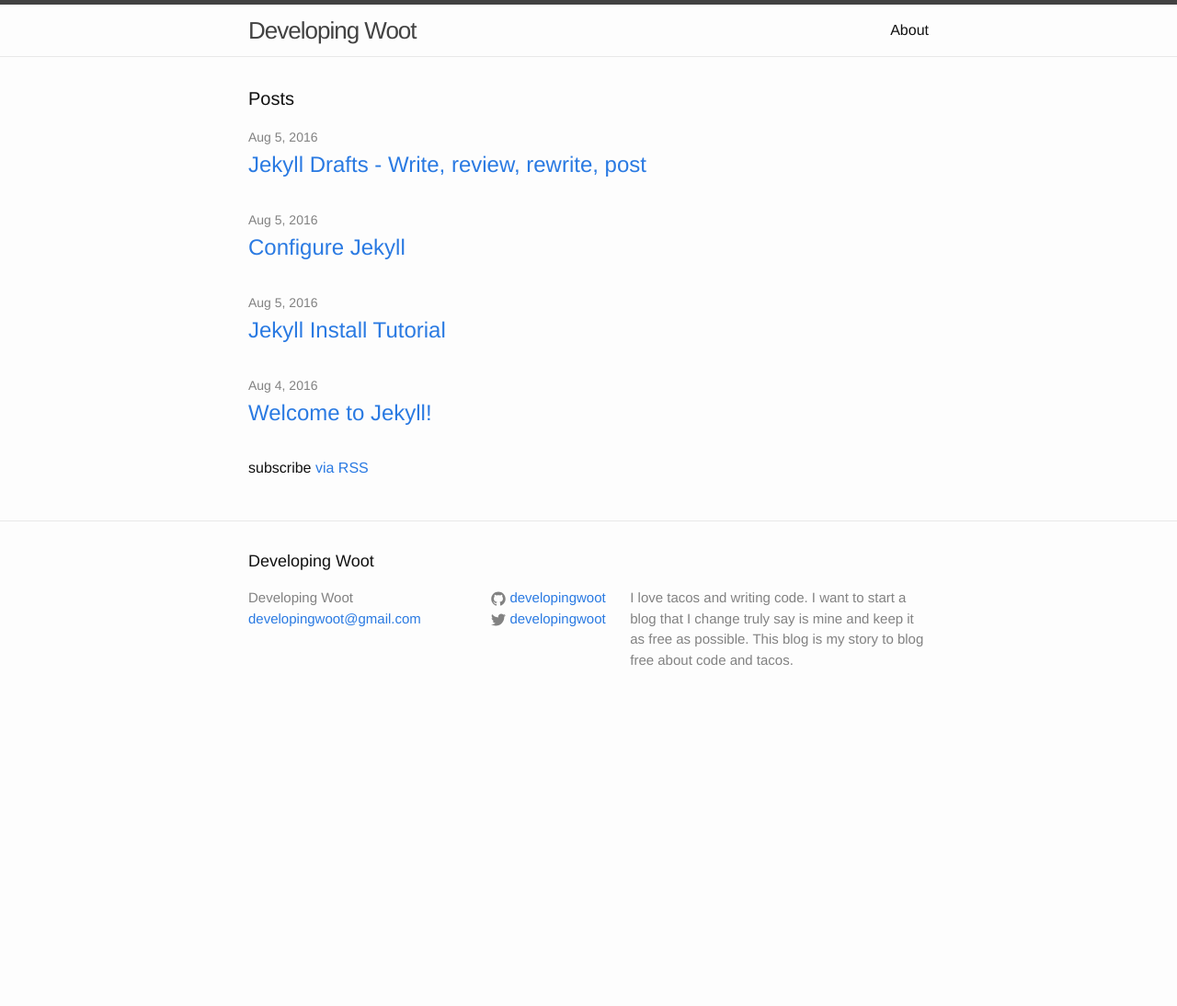
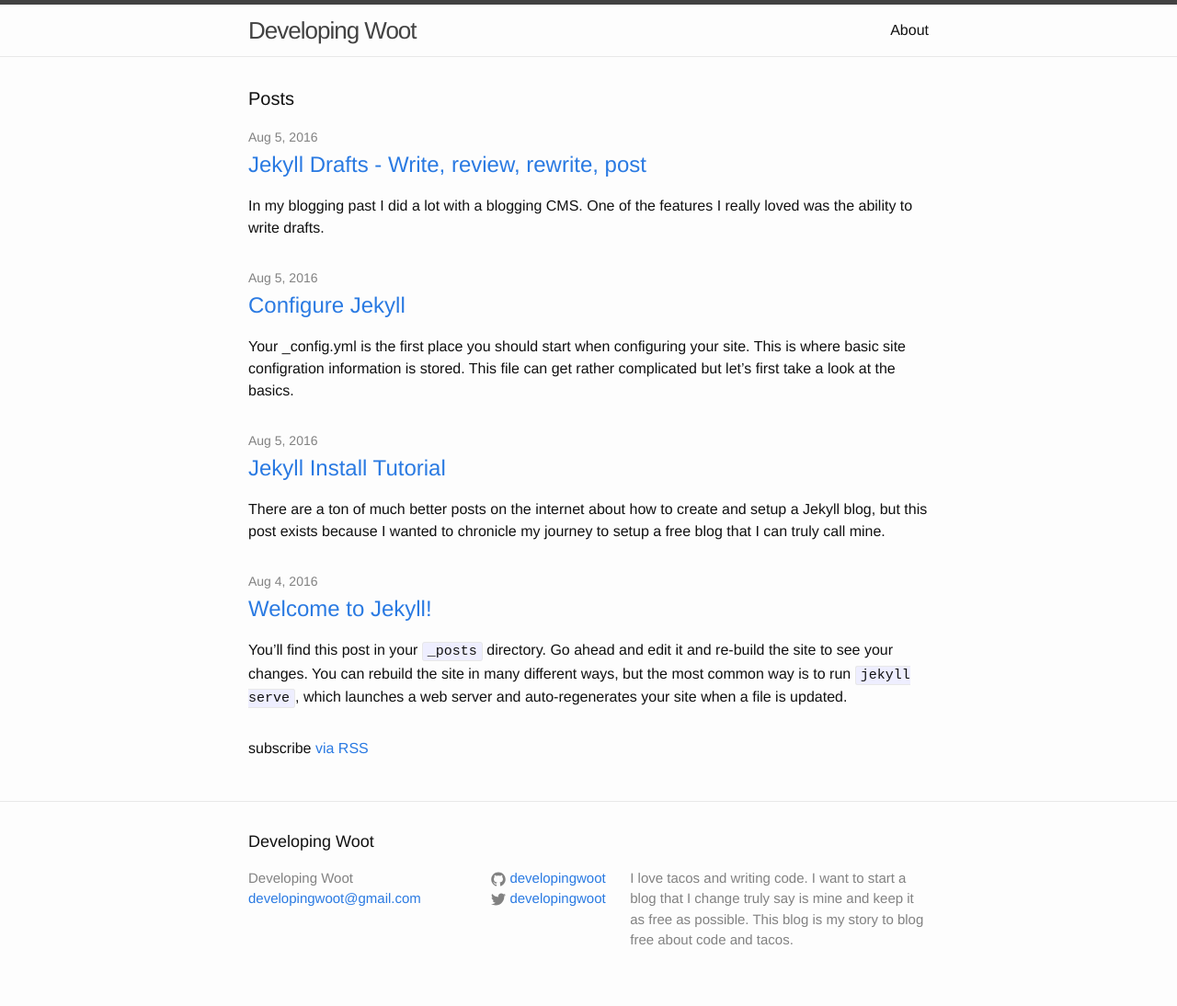
Before and after one commit to developingwoot/developingwoot.github.io, a Jekyll site: the page built from index.html, in a window 1280 px wide. Shown: the whole page at 92% size. Built offline with Jekyll 4.4.1, drawn with Linux system fonts in a browser that asks for light colours; before the commit the page ends 900 px from its top, so only the background shows below that.

Commit message:
updated my first paragraphs so my excerpts are a little better

```diff
--- a/_posts/2016-08-05-jekyll-configure.markdown
+++ b/_posts/2016-08-05-jekyll-configure.markdown
@@ -4,6 +4,8 @@ title:  "Configure Jekyll"
 date:   2016-08-05 07:00:00 -0400
 categories: jekyll tutorial config
 ---
+
+Your _config.yml is the first place you should start when configuring your site.  This is where basic site configration information is stored.  This file can get rather complicated but let's first take a look at the basics.
 
 Below is the beginning of my configuration file after editing it.
 
--- a/_posts/2016-08-05-jekyll-install-tutorial.markdown
+++ b/_posts/2016-08-05-jekyll-install-tutorial.markdown
@@ -4,7 +4,7 @@ title:  "Jekyll Install Tutorial"
 date:   2016-08-05 06:00:08 -0400
 categories: jekyll tutorial install
 ---
-There are a ton of much better posts on the internet about how to create and setup a Jekyll blog, but this post exists because I wanted to chronicle my journey.
+There are a ton of much better posts on the internet about how to create and setup a Jekyll blog, but this post exists because I wanted to chronicle my journey to setup a free blog that I can truly call mine.
 
 First, I setup a github repo.  If you want to know how do to this check out their [GitHub Pages][github-pages]
 
--- a/index.html
+++ b/index.html
@@ -14,6 +14,9 @@ layout: default
         <h2>
           <a class="post-link" href="{{ post.url | prepend: site.baseurl }}">{{ post.title }}</a>
         </h2>
+        <div>
+            {{ post.excerpt }}
+        </div>
       </li>
     {% endfor %}
   </ul>
```
